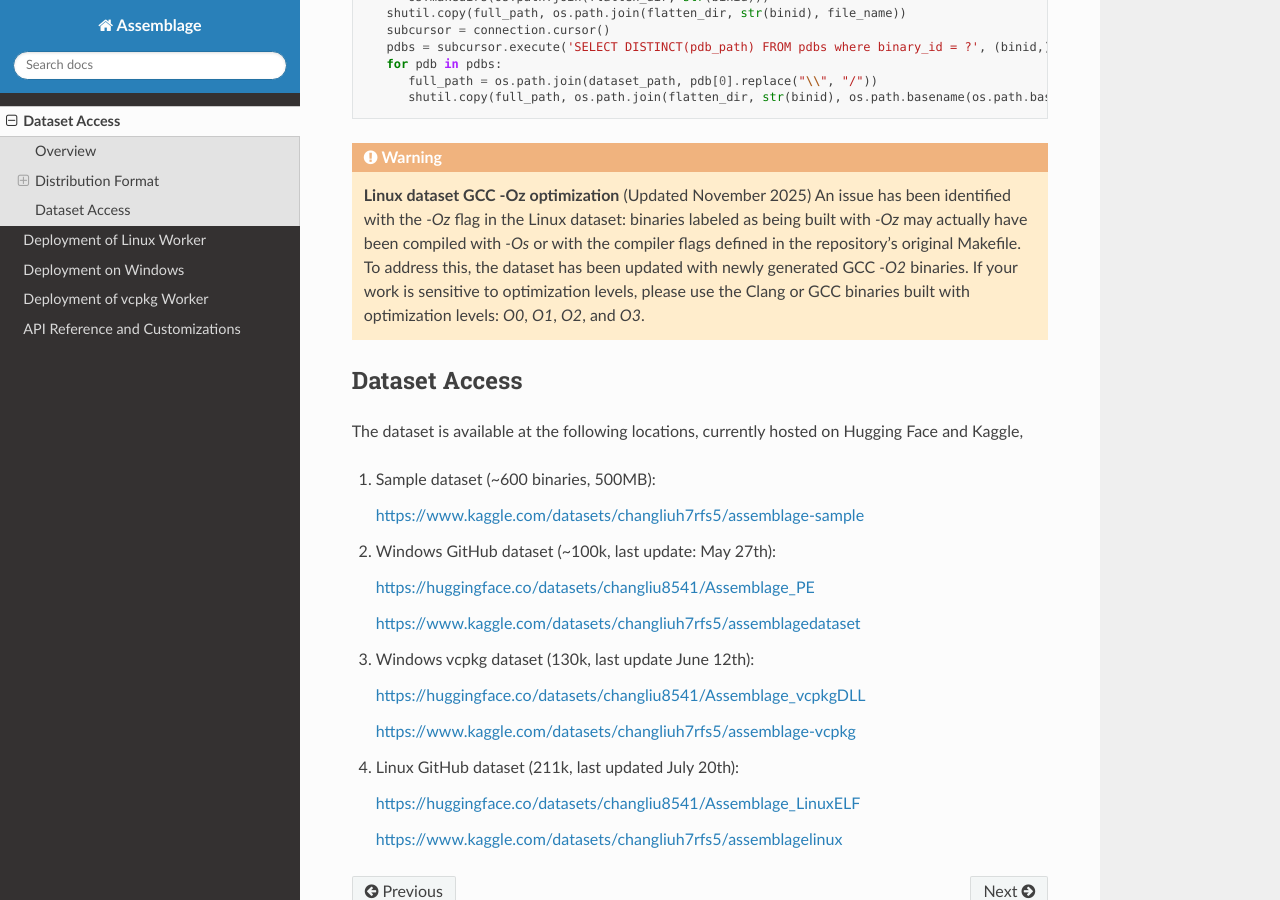
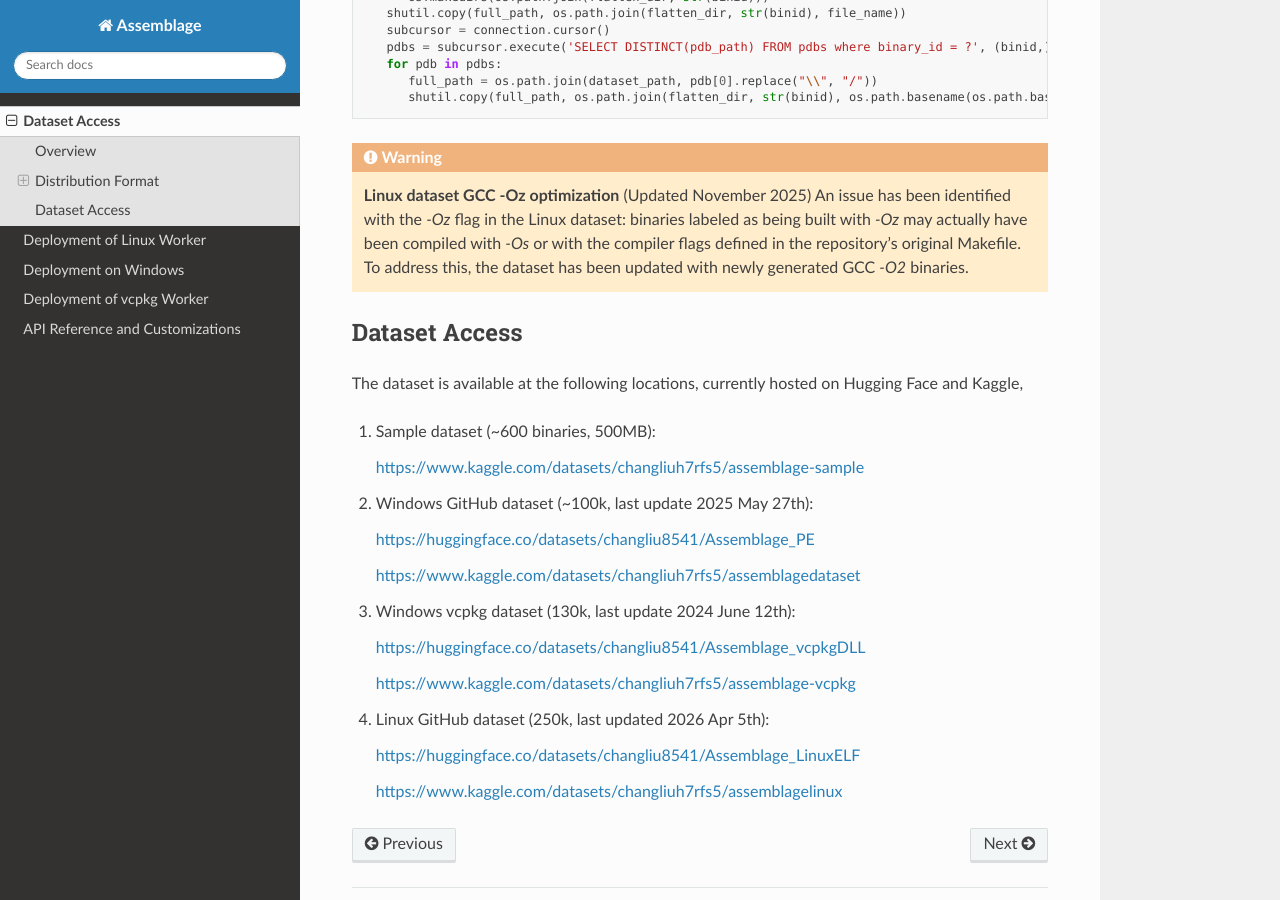
Before and after one commit to changliu98/AssemblageDocs, a Sphinx documentation site: the page built from docs/source/dataset.rst, in a window 1280 px wide and 900 px high, scrolled down 3195 px. Built offline with Sphinx 7.4.7 and the Read the Docs theme 3.1.0, drawn with Linux system fonts in a browser that asks for light colours.

Commit message:
Update dataset.rst

```diff
--- a/docs/source/dataset.rst
+++ b/docs/source/dataset.rst
@@ -140,8 +140,7 @@ along with binary file in one folder.
 
 .. warning::
    **Linux dataset GCC -Oz optimization** (Updated November 2025)
-   An issue has been identified with the `-Oz` flag in the Linux dataset: binaries labeled as being built with `-Oz` may actually have been compiled with `-Os` or with the compiler flags defined in the repository’s original Makefile. To address this, the dataset has been updated with newly generated GCC `-O2` binaries.
-   If your work is sensitive to optimization levels, please use the Clang or GCC binaries built with  optimization levels: `O0`, `O1`, `O2`, and `O3`.
+   An issue has been identified with the `-Oz` flag in the Linux dataset: binaries labeled as being built with `-Oz` may actually have been compiled with `-Os` or with the compiler flags defined in the repository's original Makefile. To address this, the dataset has been updated with newly generated GCC `-O2` binaries.
 
 Dataset Access
 ----------------
@@ -153,21 +152,21 @@ The dataset is available at the following locations, currently hosted on Hugging
    https://www.kaggle.com/datasets/changliuh7rfs5/assemblage-sample
 
 
-#. Windows GitHub dataset (~100k, last update: May 27th):
+#. Windows GitHub dataset (~100k, last update 2025 May 27th):
 
    https://huggingface.co/datasets/changliu8541/Assemblage_PE
 
    https://www.kaggle.com/datasets/changliuh7rfs5/assemblagedataset
 
 
-#. Windows vcpkg dataset (130k, last update June 12th):
+#. Windows vcpkg dataset (130k, last update 2024 June 12th):
 
    https://huggingface.co/datasets/changliu8541/Assemblage_vcpkgDLL
 
    https://www.kaggle.com/datasets/changliuh7rfs5/assemblage-vcpkg
 
 
-#. Linux GitHub dataset (211k, last updated July 20th):
+#. Linux GitHub dataset (250k, last updated 2026 Apr 5th):
 
    https://huggingface.co/datasets/changliu8541/Assemblage_LinuxELF
 
```
